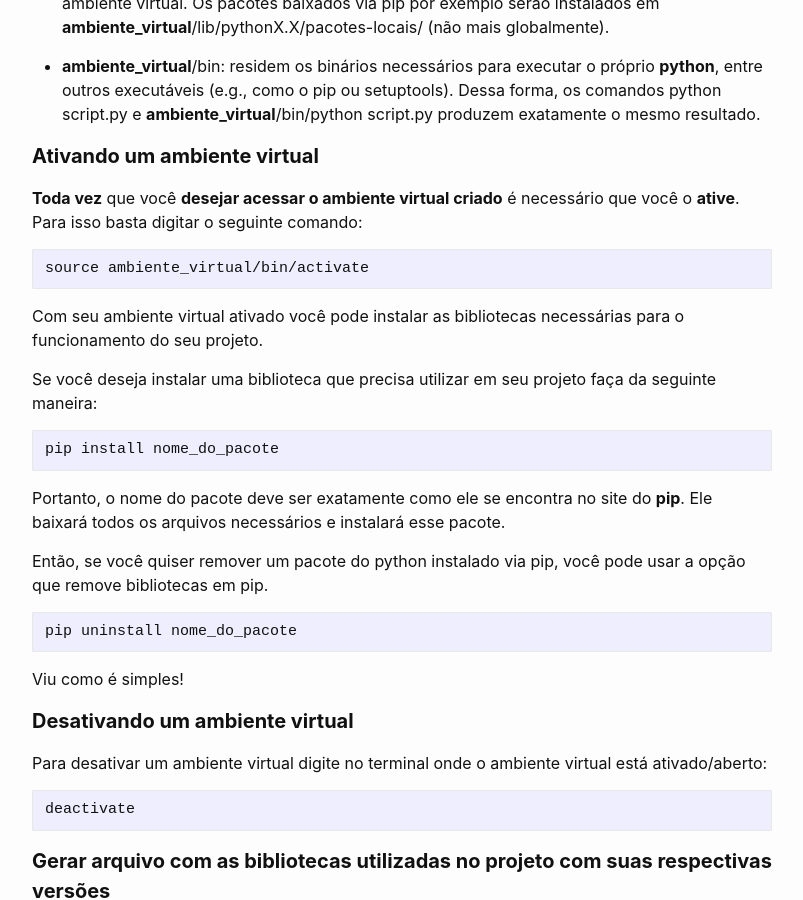
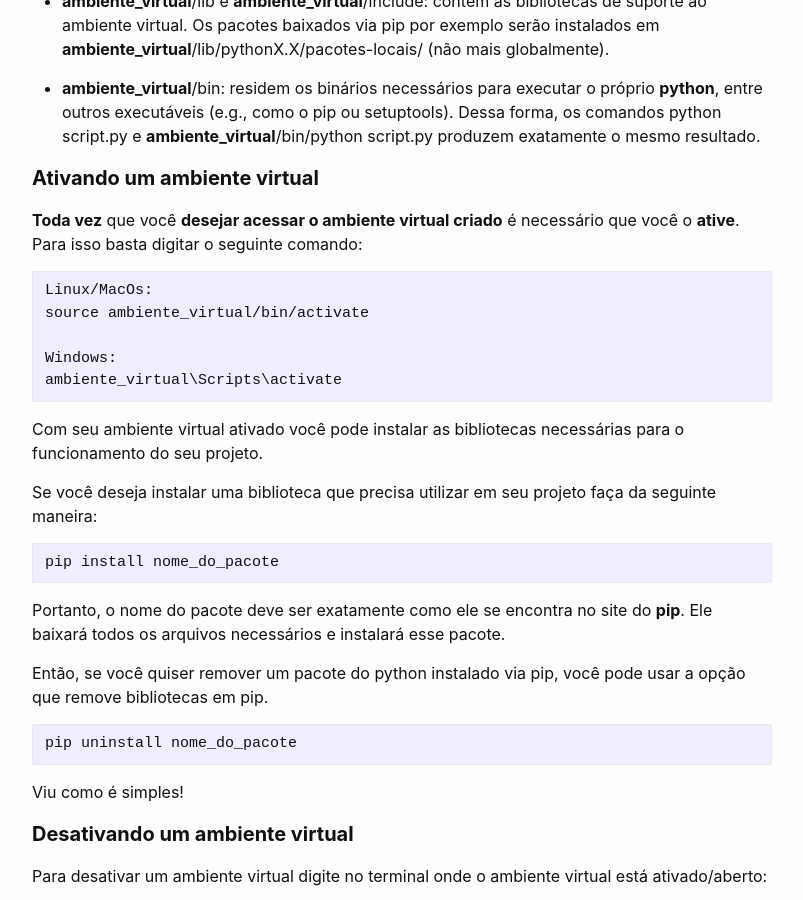
Before and after one commit to rafaelsanches123/rafaelsanches123.github.io, a Jekyll site: the page built from _posts/2019-04-11-criacao-de-um-ambiente-virtual-em-python.markdown, in a window 1280 px wide and 900 px high, scrolled down 2322 px. Shown: the whole window, without its empty margins (238-1041 px from the left). Built offline with Jekyll 4.4.1, drawn with Linux system fonts in a browser that asks for light colours; comment, search, counter and statistics services are not loaded.

Commit message:
Adição de ativação de ambiente virtual para windows

````diff
--- a/_posts/2019-04-11-criacao-de-um-ambiente-virtual-em-python.markdown
+++ b/_posts/2019-04-11-criacao-de-um-ambiente-virtual-em-python.markdown
@@ -41,6 +41,7 @@ Agora com o pip instalado, precisamos executar apenas um comando para instalar o
 ```
 Para o python 2:
 sudo pip install virtualenv
+
 Para o python 3:
 sudo pip3 install virtualenv
 ```
@@ -72,7 +73,11 @@ Nesse ambiente/pasta são criados alguns diretórios importantes como:
 #### __Ativando um ambiente virtual__
 __Toda vez__ que você __desejar acessar o ambiente virtual criado__ é necessário que você o __ative__. Para isso basta digitar o seguinte comando:
 ```
+Linux/MacOs:
 source ambiente_virtual/bin/activate
+
+Windows:
+ambiente_virtual\Scripts\activate
 ```
 
 Com seu ambiente virtual ativado você pode instalar as bibliotecas necessárias para o funcionamento do seu projeto.
````
